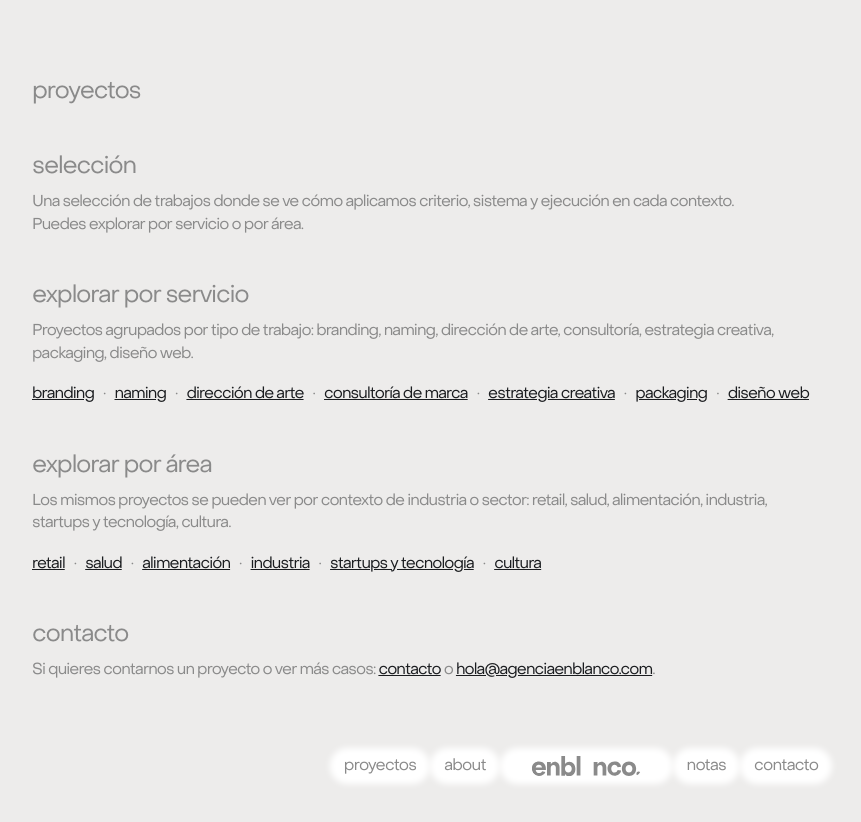
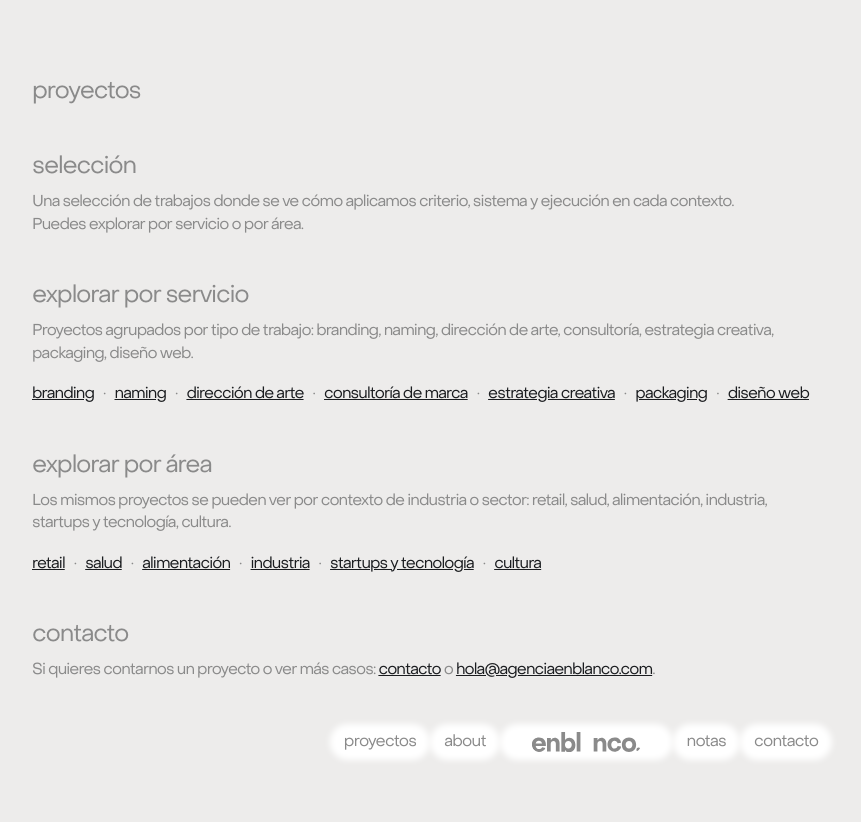
Before and after one commit to Alexenblanco/enblanco-site, a Next.js app: page /es/proyectos in a window 1280 px wide. Shown: the top 822 px of the page, without its empty margins (59-920 px from the left). Built offline with nearby package versions, Linux system fonts and the light colour scheme; no server answers.

Commit message:
separacion mas alta del header

```diff
--- a/src/app/globals.css
+++ b/src/app/globals.css
@@ -177,7 +177,7 @@
   position: fixed;
   left: 50%;
   transform: translateX(-50%);
-  bottom: calc(env(safe-area-inset-bottom, 0px) + 16px);
+  bottom: calc(env(safe-area-inset-bottom, 0px) + 40px);
   z-index: 50;
   display: flex;
   align-items: stretch;
```
